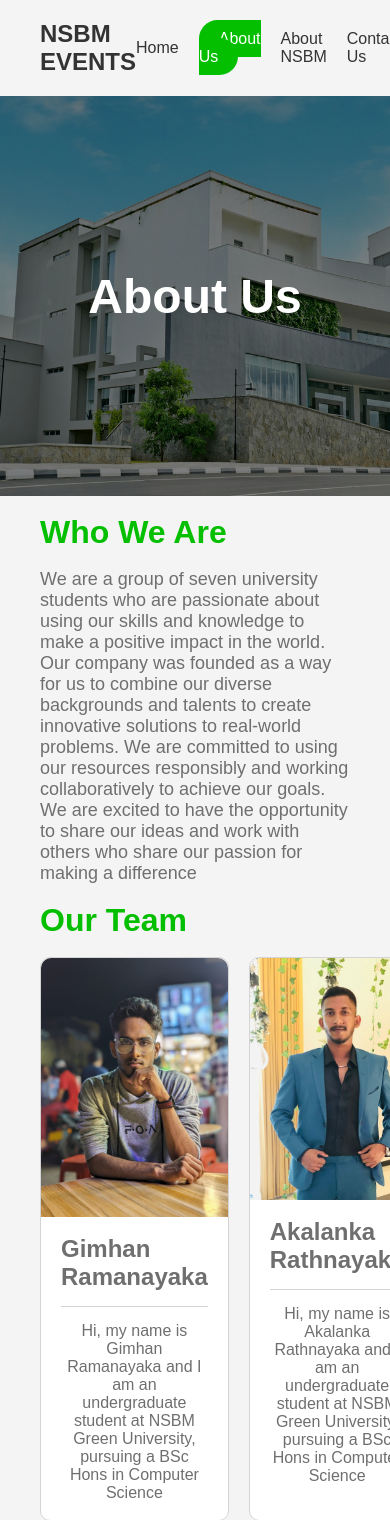
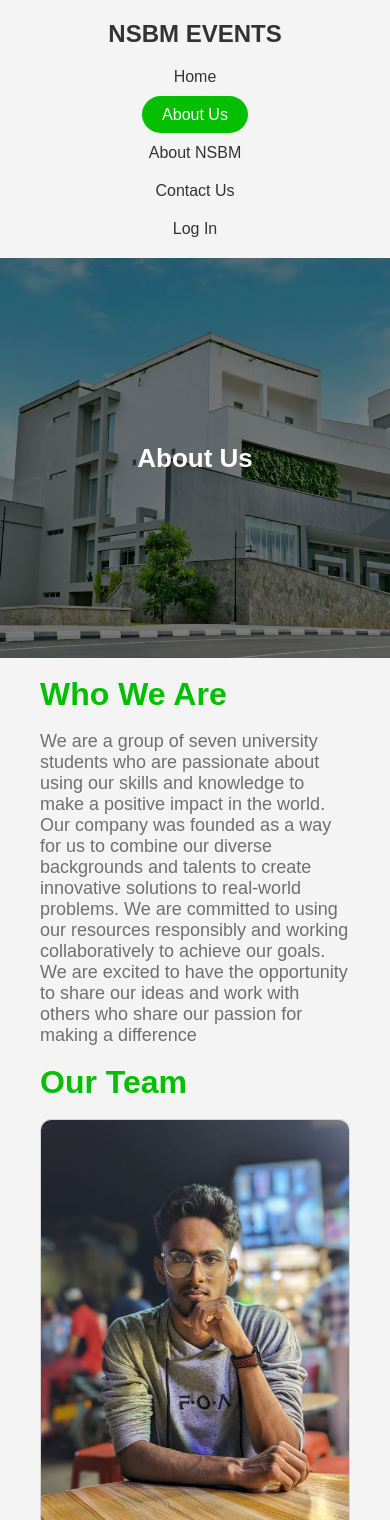
Before and after one commit to kasundularaam/NSBMEvents, a PHP site: page /pages/about_us.php in a window 390 px wide; the page is wider, and only the part inside the window is pictured. Shown: the top 1520 px of that part. Run offline with PHP 8.4, Linux system fonts and the light colour scheme.

Commit message:
responsive :)

```diff
--- a/components/footer.php
+++ b/components/footer.php
@@ -10,13 +10,13 @@ global $sessionIndexNo;
     <br>
     <div class="padding-h40">
         <div class="row gap40">
-            <div class="col align-start flex1">
+            <div class="col align-start flex1 footer-about">
                 <h3 class="shaded">About</h3>
                 <br>
                 <p class="dark">Scanfcode.com <i>CODE WANTS TO BE SIMPLE </i> is an initiative to help the upcoming programmers with the code. Scanfcode focuses on providing the most efficient code or snippets as the code wants to be simple. We will help programmers build up concepts in different programming languages that include C, C++, Java, HTML, CSS, Bootstrap, JavaScript, PHP, Android, SQL and Algorithm.</p>
             </div>
 
-            <div class="col align-start">
+            <div class="col align-start footer-nav">
                 <h3 class="shaded">Quick Links</h3>
                 <br>
                 <ul class="no-style-type col gap10 align-start">
--- a/components/navigation_bar.php
+++ b/components/navigation_bar.php
@@ -12,9 +12,9 @@ session_start();
 $sessionIndexNo = $_SESSION["indexNo"] ?? "Guest";
 ?>
 
-<nav class="row space-between padding-h40 padding-v20">
+<nav class="row space-between padding-h40 padding-v20 top-nav">
     <h2> <a href="./index.php">NSBM EVENTS</a></h2>
-    <ul class="no-style-type row gap20">
+    <ul class="no-style-type row gap20 top-nav-links">
         <li><a href='./index.php' <?php isActive("NSBM Events"); ?>>Home</a> </li>
         <li><a href="./about_us.php" <?php isActive("About Us"); ?>>About Us</a></li>
         <li><a href="./about_nsbm.php" <?php isActive("About NSBM"); ?>>About NSBM</a></li>
--- a/pages/about_us.php
+++ b/pages/about_us.php
@@ -40,7 +40,7 @@ $team = array(
         Our Team
     </div>
     <br>
-    <div class="grid grid-col5 gap20">
+    <div class="grid grid-col5 gap20 team-grid">
 
         <?php foreach ($team as $member) : ?>
             <div class="card col">
--- a/pages/admin_login.php
+++ b/pages/admin_login.php
@@ -53,7 +53,7 @@ if (isset($_POST["submit"])) {
 
 <div class="background-img1">
     <br>
-    <div class="row space-between padding-h40">
+    <div class="row space-between padding-h40 auth-form">
         <div></div>
         <form class="card col padding-h60" action="<?php echo $_SERVER['PHP_SELF'] ?>" method="POST">
             <br>
--- a/pages/contact_us.php
+++ b/pages/contact_us.php
@@ -56,7 +56,7 @@ if (isset($_POST["submit"])) {
 </div>
 <br>
 
-<div class="row space-between padding-h40 gap40 align-start">
+<div class="row space-between padding-h40 gap40 align-start contact-content">
     <div class="dark f-large">
         We value your feedback and inquiries and are happy to assist you with any questions or concerns you may have.
         <br>
@@ -69,7 +69,7 @@ if (isset($_POST["submit"])) {
         <br>
         We look forward to hearing from you and working with you to resolve any issues or answer any questions you may have. Thank you for choosing our company, and we hope to hear from you soon!
     </div>
-    <form class="card col padding-h60 align-start fit-content margin-auto" action="<?php echo $_SERVER['PHP_SELF'] ?>" method="POST">
+    <form class="card col padding-h60 align-start margin-auto" action="<?php echo $_SERVER['PHP_SELF'] ?>" method="POST">
         <br>
         <h2 class="primary margin-auto">Contact Form</h2>
         <hr class="width100">
--- a/pages/events.php
+++ b/pages/events.php
@@ -97,7 +97,7 @@ $events = getAllEvents();
 <div class="padding-h20">
 
     <br>
-    <div class="grid grid-col3 gap20">
+    <div class="grid grid-col3 gap20 events-grid">
 
         <?php foreach ($events as $event) : ?>
             <div class="card">
--- a/pages/login.php
+++ b/pages/login.php
@@ -69,7 +69,7 @@ if (isset($_POST["submit"])) {
 
 <div class=" background-img1">
     <br>
-    <div class="padding-h40 row space-between">
+    <div class="padding-h40 row space-between auth-form">
         <div></div>
         <form class="card col padding-h60" action="<?php echo $_SERVER['PHP_SELF'] ?>" method="POST">
             <br>
--- a/pages/sign_in.php
+++ b/pages/sign_in.php
@@ -145,7 +145,7 @@ if (isset($_POST["submit"])) {
 
 <div class="background-img1">
     <br>
-    <div class="padding-h40 row space-between">
+    <div class="padding-h40 row space-between auth-form">
         <div></div>
 
         <form class="card col padding-h60" action="<?php echo $_SERVER['PHP_SELF'] ?>" method="POST">
--- a/style.css
+++ b/style.css
@@ -1,66 +1,77 @@
-:root{
+:root {
   padding: 0;
   margin: 0;
   font-family: Arial, Helvetica, sans-serif;
 
-    --primary: #04BF00;
+  --primary: #04bf00;
   --darker: #333333;
-    --dark: #6F6F6F;
-    --shaded:#D4D4D4;
-    --lighter: #FFFFFF;
-    --light: #F3F4F3;
-    --error: #E64848;
-    --red: #FF1E00;
-    --gold: #E6B325;
+  --dark: #6f6f6f;
+  --shaded: #d4d4d4;
+  --lighter: #ffffff;
+  --light: #f3f4f3;
+  --error: #e64848;
+  --red: #ff1e00;
+  --gold: #e6b325;
 }
 
-body{
+body {
   padding: 0;
   margin: 0;
   background-color: var(--light);
 }
 
-h1,h2,h3,h4,h5,h6,p, a{
+h1,
+h2,
+h3,
+h4,
+h5,
+h6,
+p,
+a {
   padding: 0px;
   margin: 0px;
-
 }
 
-a{
+a {
   text-decoration: none;
   color: var(--darker);
 }
 
-h1,h2,h3,h4,h5,h6{
+h1,
+h2,
+h3,
+h4,
+h5,
+h6 {
   color: var(--darker);
 }
 
-p{
+p {
   color: var(--dark);
 }
 
-ul{
+ul {
   padding: 0px;
   margin: 0px;
 }
 
-hr{
+hr {
   border: none;
   border-top: 1px solid var(--shaded);
   margin: 15px 0px;
 }
 
-.card-image{
+.card-image {
   height: 200px;
   object-fit: cover;
   border-radius: 10px 10px 0px 0px;
 }
 
-.member-image{
+.member-image {
   border-radius: 10px 10px 0px 0px;
 }
 
-.card-description{
+.card-description {
   display: -webkit-box;
   -webkit-line-clamp: 4;
   -webkit-box-orient: vertical;
@@ -68,7 +79,7 @@ hr{
   text-overflow: ellipsis;
 }
 
-.input{
+.input {
   color: var(--darker);
   padding: 10px 20px;
   font-size: large;
@@ -77,13 +88,13 @@ hr{
   background-color: var(--lighter);
 }
 
-.card{
+.card {
   background-color: var(--lighter);
   border-radius: 10px;
   border: var(--shaded) solid 0.5px;
 }
 
-.button{
+.button {
   padding: 10px 30px;
   font-size: medium;
   font-weight: bold;
@@ -93,7 +104,7 @@ hr{
   background-color: var(--primary);
 }
 
-.nav-bar-active{
+.nav-bar-active {
   background-color: var(--primary);
   border-radius: 30px;
   padding: 10px 20px;
@@ -109,567 +120,698 @@ hr{
   border: 5px solid var(--primary);
 }
 
-.container{
+.container {
   padding: 0px 20px;
 }
 
-.hr-dark{
+.hr-dark {
   border-top: 1px solid var(--dark);
 }
 
-.hr-darker{
+.hr-darker {
   border-top: 1px solid var(--darker);
 }
 
-.hr-primary{
+.hr-primary {
   border-top: 1px solid var(--primary);
 }
 
-.row{
+.row {
   display: flex;
   flex-direction: row;
   align-items: center;
 }
 
-.col{
+.col {
   display: flex;
   flex-direction: column;
   align-items: center;
 }
 
-.flex1{
+.flex1 {
   flex: 1;
 }
 
-.flex2{
+.flex2 {
   flex: 2;
 }
 
-.flex3{
+.flex3 {
   flex: 3;
 }
 
-.flex4{
+.flex4 {
   flex: 4;
 }
 
-.flex5{
+.flex5 {
   flex: 5;
 }
 
-.grid{
+.grid {
   display: grid;
 }
 
-.grid-col2{
+.grid-col2 {
   grid-template-columns: 1fr 1fr;
 }
 
-.grid-col3{
+.grid-col3 {
   grid-template-columns: 1fr 1fr 1fr;
 }
 
-.grid-col4{
+.grid-col4 {
   grid-template-columns: 1fr 1fr 1fr 1fr;
 }
 
-.grid-col5{
+.grid-col5 {
   grid-template-columns: 1fr 1fr 1fr 1fr 1fr;
 }
 
-.grid-col6{
+.grid-col6 {
   grid-template-columns: 1fr 1fr 1fr 1fr 1fr 1fr;
 }
 
-.grid-col7{
+.grid-col7 {
   grid-template-columns: 1fr 1fr 1fr 1fr 1fr 1fr 1fr;
 }
 
-
-
-.rel{
+.rel {
   position: relative;
 }
 
-.abs{
+.abs {
   position: absolute;
 }
 
-.fixed{
+.fixed {
   position: fixed;
 }
 
-.static{
+.static {
   position: static;
 }
 
-.stick{
+.stick {
   position: sticky;
 }
 
-.top-c{
+.top-c {
   top: 0px;
 }
 
-.bottom-c{
+.bottom-c {
   bottom: 0px;
 }
 
-.left-c{
+.left-c {
   left: 0px;
 }
 
-.right-c{
+.right-c {
   right: 0px;
 }
 
-.hide{
+.hide {
   display: none;
 }
 
-.align-center{
+.align-center {
   align-items: center;
 }
 
-.align-start{
+.align-start {
   align-items: flex-start;
 }
 
-.align-end{
+.align-end {
   align-items: flex-end;
 }
 
-.align-stretch{
+.align-stretch {
   align-items: stretch;
 }
 
-.space-between{
+.space-between {
   justify-content: space-between;
 }
 
-.space-around{
+.space-around {
   justify-content: space-around;
 }
 
-.space-evenly{
+.space-evenly {
   justify-content: space-evenly;
 }
 
-.justify-start{
+.justify-start {
   justify-content: flex-start;
 }
 
-.justify-end{
+.justify-end {
   justify-content: flex-end;
 }
 
-.justify-center{
+.justify-center {
   justify-content: center;
 }
 
-.text-center{
+.text-center {
   text-align: center;
 }
 
-.gap10{
+.gap10 {
   gap: 10px;
 }
 
-.gap20{
+.gap20 {
   gap: 20px;
 }
 
-.gap30{
+.gap30 {
   gap: 30px;
 }
 
-.gap40{
+.gap40 {
   gap: 40px;
 }
 
-.gap50{
+.gap50 {
   gap: 50px;
 }
 
-.padding10{
+.padding10 {
   padding: 10px;
 }
 
-.padding20{
+.padding20 {
   padding: 20px;
 }
 
-.padding-v10{
+.padding-v10 {
   padding-top: 10px;
   padding-bottom: 10px;
 }
 
-.padding-v20{
+.padding-v20 {
   padding-top: 20px;
   padding-bottom: 20px;
 }
 
-.padding-v40{
+.padding-v40 {
   padding-top: 40px;
   padding-bottom: 40px;
 }
 
-.padding-v60{
+.padding-v60 {
   padding-top: 60px;
   padding-bottom: 60px;
 }
 
-.padding-v80{
+.padding-v80 {
   padding-top: 80px;
   padding-bottom: 80px;
 }
 
-.padding-v100{
+.padding-v100 {
   padding-top: 100px;
   padding-bottom: 100px;
 }
 
-.padding-h10{
+.padding-h10 {
   padding-left: 10px;
   padding-right: 10px;
 }
 
-.padding-h20{
+.padding-h20 {
   padding-left: 20px;
   padding-right: 20px;
 }
 
-.padding-h40{
+.padding-h40 {
   padding-left: 40px;
   padding-right: 40px;
 }
 
-.padding-h60{
+.padding-h60 {
   padding-left: 60px;
   padding-right: 60px;
 }
 
-.radius2{
+.radius2 {
   border-radius: 2px;
 }
 
-.radius4{
+.radius4 {
   border-radius: 4px;
 }
 
-.radius10{
+.radius10 {
   border-radius: 10px;
 }
 
-.no-border{
+.no-border {
   border: none;
 }
 
-.margin-auto{
+.margin-auto {
   margin: auto;
 }
 
-.m-auto-right{
+.m-auto-right {
   margin-right: auto;
 }
 
-.m-auto-left{
+.m-auto-left {
   margin-left: auto;
 }
 
-.width100{
+.width100 {
   width: 100%;
 }
 
-.width75{
+.width75 {
   width: 75%;
 }
 
-.width50{
+.width50 {
   width: 50%;
 }
 
-.width25{
+.width25 {
   width: 25%;
 }
 
-.width100px{
+.width100px {
   width: 100px;
 }
 
-.width200px{
+.width200px {
   width: 200px;
 }
 
-.width300px{
+.width300px {
   width: 300px;
 }
 
-.width400px{
+.width400px {
   width: 400px;
 }
 
-.height100{
+.height100 {
   height: 100%;
 }
 
-.height75{
+.height75 {
   height: 75%;
 }
 
-.height50{
+.height50 {
   height: 50%;
 }
 
-.height25{
+.height25 {
   height: 25%;
 }
 
-.height100px{
+.height100px {
   height: 100px;
 }
 
-.height200px{
+.height200px {
   height: 200px;
 }
 
-.height300px{
+.height300px {
   height: 300px;
 }
 
-.height400px{
+.height400px {
   height: 400px;
 }
 
-.cover{
+.cover {
   object-fit: cover;
 }
 
-.max-content{
+.max-content {
   width: max-content;
 }
 
-.fit-content{
+.fit-content {
   width: fit-content;
 }
 
-.min-content{
-    width:min-content;
+.min-content {
+  width: min-content;
 }
 
-.overflow-auto{
+.overflow-auto {
   overflow: auto;
 }
 
-.overflow-hidden{
+.overflow-hidden {
   overflow: hidden;
 }
 
-.overflow-visible{
+.overflow-visible {
   overflow: visible;
 }
 
-.overflow-scroll{
+.overflow-scroll {
   overflow: scroll;
 }
 
-.pointer{
+.pointer {
   cursor: pointer;
 }
 
-.background-img1{
+.background-img1 {
   background-image: url("./images/background1.jpg");
   background-size: cover;
-    box-shadow: inset 0 0 0 1000px rgba(0,0,0,.3);
+  box-shadow: inset 0 0 0 1000px rgba(0, 0, 0, 0.3);
 }
 
-.background-img2{
+.background-img2 {
   background-image: url("https://images.unsplash.com/photo-1501281668745-f7f57925c3b4?ixlib=rb-4.0.3&ixid=MnwxMjA3fDB8MHxwaG90by1wYWdlfHx8fGVufDB8fHx8&auto=format&fit=crop&w=1740&q=80");
   background-size: cover;
-    background-position:50% 50%;
-    box-shadow: inset 0 0 0 1000px rgba(0,0,0,.7);
+  background-position: 50% 50%;
+  box-shadow: inset 0 0 0 1000px rgba(0, 0, 0, 0.7);
 }
 
-.background-img3{
+.background-img3 {
   background-image: url("./images/background2.jpg");
   background-size: cover;
-    background-position:50% 50%;
-    box-shadow: inset 0 0 0 1000px rgba(0,0,0,.7);
+  background-position: 50% 50%;
+  box-shadow: inset 0 0 0 1000px rgba(0, 0, 0, 0.7);
 }
 
-.background-img4{
+.background-img4 {
   background-image: url("./images/nsbm2.png");
   background-size: cover;
-    background-position:50% 50%;
-    box-shadow: inset 0 0 0 1000px rgba(0,0,0,.5);
+  background-position: 50% 50%;
+  box-shadow: inset 0 0 0 1000px rgba(0, 0, 0, 0.5);
 }
 
-.background-img5{
+.background-img5 {
   background-image: url("./images/background3.jpg");
   background-size: cover;
-    background-position:50% 50%;
-    box-shadow: inset 0 0 0 1000px rgba(255,255,255,.8);
+  background-position: 50% 50%;
+  box-shadow: inset 0 0 0 1000px rgba(255, 255, 255, 0.8);
 }
 
-.background-img6{
+.background-img6 {
   background-image: url("./images/background4.jpg");
   background-size: cover;
-    background-position:50% 50%;
-    box-shadow: inset 0 0 0 1000px rgba(0,0,0,.5);
+  background-position: 50% 50%;
+  box-shadow: inset 0 0 0 1000px rgba(0, 0, 0, 0.5);
 }
 
-.background-img7{
+.background-img7 {
   background-image: url("./images/background5.jpg");
   background-size: cover;
-    background-position:50% 50%;
-    box-shadow: inset 0 0 0 1000px rgba(0,0,0,.5);
+  background-position: 50% 50%;
+  box-shadow: inset 0 0 0 1000px rgba(0, 0, 0, 0.5);
 }
 
-
-.primary{
+.primary {
   color: var(--primary);
 }
 
-.red{
+.red {
   color: var(--red);
 }
 
-.gold{
+.gold {
   color: var(--gold);
 }
 
-.dark{
+.dark {
   color: var(--dark);
 }
 
-.darker{
+.darker {
   color: var(--darker);
 }
 
-.shaded{
-    color:var(--shaded);
+.shaded {
+  color: var(--shaded);
 }
 
-.light{
+.light {
   color: var(--light);
 }
 
-.lighter{
+.lighter {
   color: var(--lighter);
 }
 
-.bg-primary{
+.bg-primary {
   background-color: var(--primary);
 }
 
-.bg-red{
+.bg-red {
   background-color: var(--red);
 }
 
-
-.bg-gold{
+.bg-gold {
   background-color: var(--gold);
 }
 
-.bg-dark{
+.bg-dark {
   background-color: var(--dark);
 }
 
-.bg-darker{
+.bg-darker {
   background-color: var(--darker);
 }
 
-.bg-light{
+.bg-light {
   background-color: var(--light);
 }
 
-.bg-lighter{
+.bg-lighter {
   background-color: var(--lighter);
 }
 
-.no-decoration{
+.no-decoration {
   text-decoration: none;
 }
 
-.no-style-type{
+.no-style-type {
   list-style-type: none;
 }
 
-.bold{
+.bold {
   font-weight: bold;
 }
 
-.f-small{
+.f-small {
   font-size: small;
 }
 
-.f-medium{
+.f-medium {
   font-size: medium;
 }
 
-.f-large{
+.f-large {
   font-size: large;
 }
 
-.f-xlarge{
+.f-xlarge {
   font-size: x-large;
 }
 
-.f-xxlarge{
-    font-size:xx-large;
+.f-xxlarge {
+  font-size: xx-large;
 }
 
-.f-xxxlarge{
+.f-xxxlarge {
   font-size: 48px;
 }
 
-.f-xxxxlarge{
+.f-xxxxlarge {
   font-size: 72px;
 }
 
-.f-ultra{
+.f-ultra {
   font-size: 220px;
 }
 
-.icon-smaller{
+.icon-smaller {
   width: 16px;
   height: 16px;
 }
 
-.icon-small{
+.icon-small {
   height: 26px;
   width: 26px;
 }
 
-.icon-medium{
+.icon-medium {
   height: 32px;
   width: 32px;
 }
 
-.icon-large{
+.icon-large {
   height: 48px;
   width: 48px;
 }
 
-.icon-xlarge{
+.icon-xlarge {
   height: 64px;
   width: 64px;
 }
 
-.gold{
+.gold {
   color: var(--gold);
 }
 
-@media (max-width: 1000px) {
+@media (max-width: 480px) {
+  .f-small {
+    font-size: small;
+  }
+
+  .f-medium {
+    font-size: medium;
+  }
+
+  .f-large {
+    font-size: large;
+  }
+
+  .f-xlarge {
+    font-size: x-large;
+  }
+
+  .f-xxlarge {
+    font-size: xx-large;
+  }
+
+  .f-xxxlarge {
+    font-size: 26px;
+  }
+
+  .f-xxxxlarge {
+    font-size: 36px;
+  }
+
+  .f-ultra {
+    font-size: 56px;
+  }
   .events-grid {
+    display: flex;
+    flex-direction: column;
+    align-items: center;
+  }
+  .display1 {
+    display: none;
+  }
+
+  .organizers-container {
+    padding-top: 20px;
+    padding-bottom: 20px;
+  }
+
+  .organizers {
+    display: flex;
+    flex-direction: column;
+    align-items: center;
+    gap: 40px;
+  }
+  .organizers .title {
+    display: flex;
+    gap: 10px;
+  }
+
+  .organizers .content {
+    display: flex;
+    flex-direction: column;
+    gap: 40px;
+  }
+
+  .footer-about {
+    display: none;
+  }
+
+  .team-grid {
+    display: flex;
+    flex-direction: column;
+  }
+
+  .contact-content {
+    display: flex;
+    flex-direction: column;
+  }
+
+  .auth-form {
+    display: flex;
+    flex-direction: column;
+  }
+
+  .profile-view {
+    display: flex;
+    flex-direction: column;
+    align-items: center;
+    gap: 40px;
+  }
+
+  .tickets-grid {
+    display: flex;
+    flex-direction: column;
+    gap: 40px;
+  }
+
+  .ticket-img {
+    height: 100px;
+  }
+
+  .qr {
+    width: 100px;
+    object-fit: contain;
+  }
+
+  .ticket-details {
+    display: flex;
+    flex-direction: column;
+    align-items: flex-start;
+    gap: 10px;
+  }
+
+  .ticket-details-wrap {
+    display: flex;
+    flex-direction: column;
+    align-items: flex-start;
+    gap: 10px;
+  }
+
+  .top-nav {
+    display: flex;
+    flex-direction: column;
+    align-items: center;
+    gap: 20px;
+  }
+
+  .top-nav-links {
+    display: flex;
+    flex-direction: column;
+    align-items: center;
+    gap: 20px;
+  }
+}
+
+@media (max-width: 768px) {
+  .events-grid {
+    grid-template-columns: 1fr 1fr;
+  }
+
+  .team-grid {
     grid-template-columns: 1fr 1fr;
   }
 }
 
-@media (max-width: 412px) {
-    .events-grid {
-        display: flex;
-        flex-direction: column;
-        justify-content: center;
+@media (max-width: 1024px) {
+  .team-grid {
+    grid-template-columns: 1fr 1fr 1fr;
   }
 }
```
Also changed, not shown: pages/index.php (+17 -7 lines), pages/profile.php (+6 -6 lines). Lines whose indentation alone changed are shown as unchanged.
